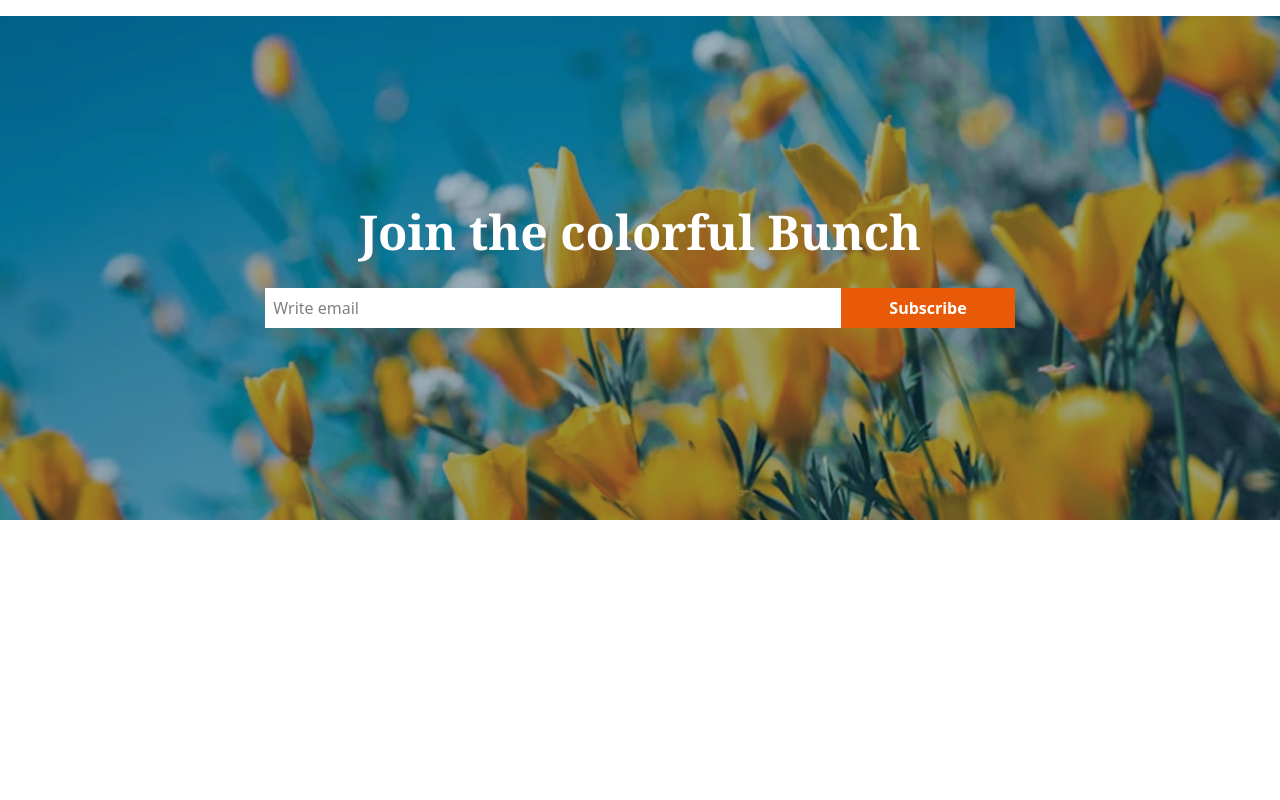
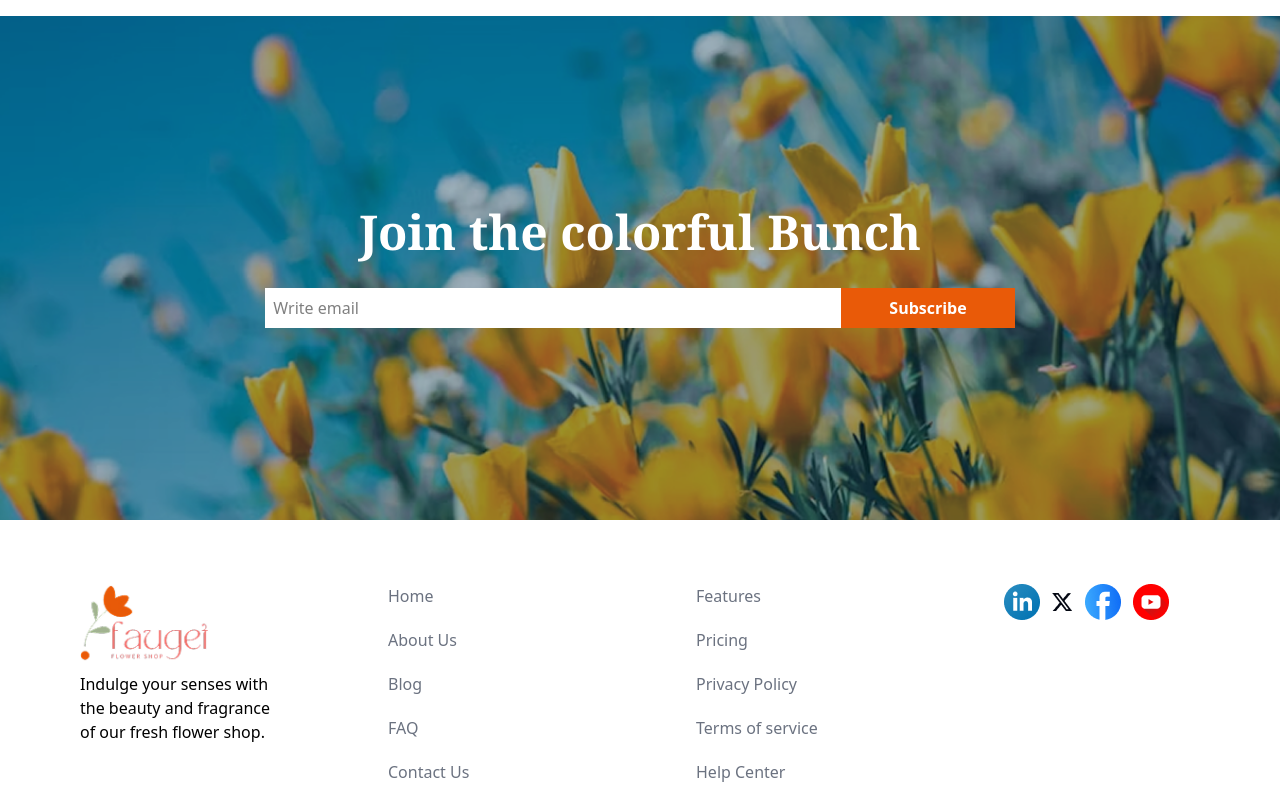
Before and after one commit to RahidulRIP/responsive-flowers-site, a plain HTML site: page index.html in a window 1280 px wide. Shown: the part 3492-4292 px from the top of the page. Before the commit the page ends 4012 px from the top, so only its background shows below. Drawn offline with nearby package versions, Linux system fonts and the light colour scheme.

Commit message:
footer section done

```diff
--- a/index.html
+++ b/index.html
@@ -301,7 +301,7 @@
                     <div class="flex">
                         <input class="bg-white outline-0 p-2  md:w-xl" type="text" value="" placeholder="Write email">
                         <button class="bg-[#E95A08] px-4
-                         md:px-12 py-2 inline-block font-semibold text-white" >Subscribe</button>
+                         md:px-12 py-2 inline-block font-semibold text-white">Subscribe</button>
                     </div>
                 </div>
             </div>
@@ -312,8 +312,39 @@
     <!-- main section end here  -->
 
     <!-- footer section start here  -->
-    <footer>
+    <footer class="max-w-6xl mx-auto mt-8 md:mt-12 p-4">
+        <div class="grid grid-cols-1 md:grid-cols-4 content-center gap-10 md:gap-28">
+            <div class="space-y-2.5">
+                <img class="w-32" src="./assets/logo.png" alt="">
+                <p>Indulge your senses with the beauty and fragrance of our fresh flower shop. </p>
+            </div>
+            <div>
+                <ul class="space-y-5 text-[#6B7280]">
+                    <li><a href="">Home</a></li>
+                    <li><a href="">About Us</a></li>
+                    <li><a href="">Blog</a></li>
+                    <li><a href="">FAQ</a></li>
+                    <li><a href="">Contact Us</a></li>
+                </ul>
+            </div>
+            <div class="space-y-5 text-[#6B7280]">
+                <h2>Features</h2>
+                <h2>Pricing</h2>
+                <h2>Privacy Policy</h2>
+                <h2>Terms of service</h2>
+                <h2>Help Center</h2>
+            </div>
 
+            <div>
+                <div class="flex items-center gap-3">
+                    <img src="./assets/icon-linkedin.png" alt="">
+                    <img src="./assets/icon-twitter.png" alt="">
+                    <img src="./assets/icon-facebook.png" alt="">
+                    <img src="./assets/icon-youtube.png" alt="">
+                </div>
+            </div>
+
+        </div>
     </footer>
 
     <!-- footer section end here  -->
```
